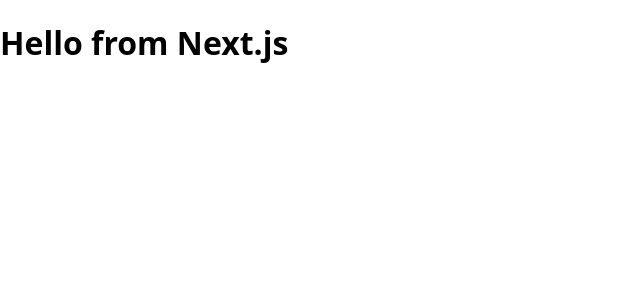
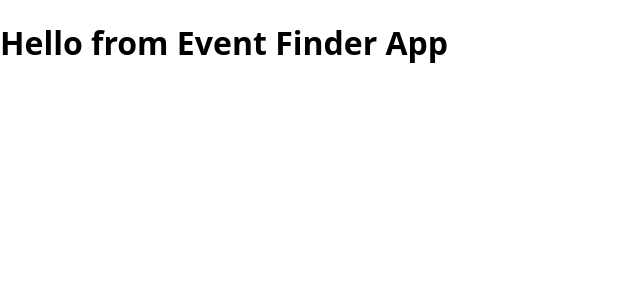
Before and after one commit to NataliaPanchenko/event-finder, a Next.js app: page / in a window 1280 px wide. Shown: the top 300 px of the page, without its empty margins (0-640 px from the left). Built offline with nearby package versions, Linux system fonts and the light colour scheme.

Commit message:
edit titel

```diff
--- a/pages/index.js
+++ b/pages/index.js
@@ -1,7 +1,7 @@
 export default function HomePage() {
   return (
     <div>
-      <h1>Hello from Next.js</h1>
+      <h1>Hello from Event Finder App</h1>
     </div>
   );
 }
```
